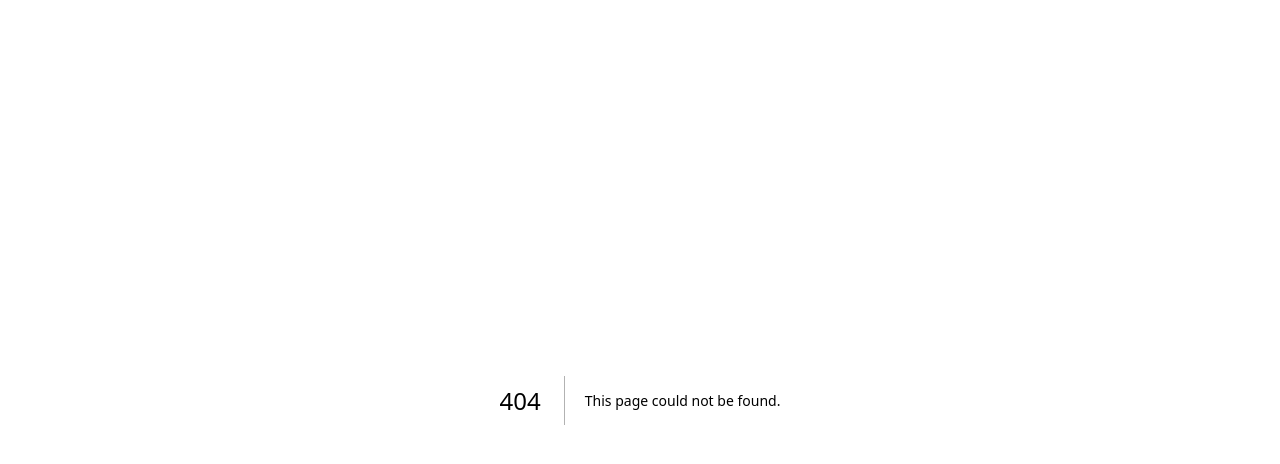
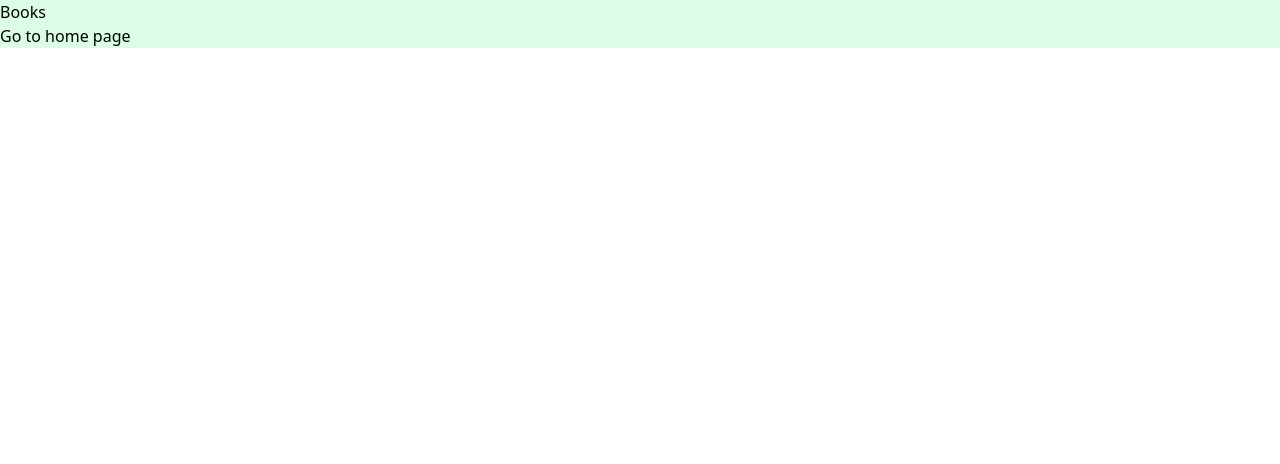
Before and after one commit to Simeonov11/skillcity-mp, a Next.js app: page /books in a window 1280 px wide. Before the commit this address had no page. Shown: the top 464 px of the page. Built offline with nearby package versions, Linux system fonts and the light colour scheme.

Commit message:
Books page created

```diff
--- a/package.json
+++ b/package.json
@@ -10,8 +10,11 @@
   },
   "dependencies": {
     "@next/font": "13.1.5",
+    "autoprefixer": "^10.4.13",
     "next": "13.1.5",
+    "postcss": "^8.4.21",
     "react": "18.2.0",
-    "react-dom": "18.2.0"
+    "react-dom": "18.2.0",
+    "tailwindcss": "^3.2.4"
   }
 }
--- /dev/null
+++ b/pages/books.js
@@ -0,0 +1,10 @@
+export default function BooksPage() {
+    return (
+        <div className="bg-green-100">
+            Books
+            <div>
+                <a href="/">Go to home page</a>
+            </div>
+        </div>
+    )
+}
--- a/pages/index.js
+++ b/pages/index.js
@@ -1,123 +1,13 @@
-import Head from 'next/head'
-import Image from 'next/image'
-import { Inter } from '@next/font/google'
-import styles from '@/styles/Home.module.css'
-
-const inter = Inter({ subsets: ['latin'] })
 
 export default function Home() {
   return (
-    <>
-      <Head>
-        <title>Create Next App</title>
-        <meta name="description" content="Generated by create next app" />
-        <meta name="viewport" content="width=device-width, initial-scale=1" />
-        <link rel="icon" href="/favicon.ico" />
-      </Head>
-      <main className={styles.main}>
-        <div className={styles.description}>
-          <p>
-            Get started by editing&nbsp;
-            <code className={styles.code}>pages/index.js</code>
-          </p>
-          <div>
-            <a
-              href="https://vercel.com?utm_source=create-next-app&utm_medium=default-template&utm_campaign=create-next-app"
-              target="_blank"
-              rel="noopener noreferrer"
-            >
-              By{' '}
-              <Image
-                src="/vercel.svg"
-                alt="Vercel Logo"
-                className={styles.vercelLogo}
-                width={100}
-                height={24}
-                priority
-              />
-            </a>
-          </div>
-        </div>
+    <div className="w-full py-10 bg-red-100">
+      Hello
 
-        <div className={styles.center}>
-          <Image
-            className={styles.logo}
-            src="/next.svg"
-            alt="Next.js Logo"
-            width={180}
-            height={37}
-            priority
-          />
-          <div className={styles.thirteen}>
-            <Image
-              src="/thirteen.svg"
-              alt="13"
-              width={40}
-              height={31}
-              priority
-            />
-          </div>
-        </div>
+      <div>
+        <a href="/books">Go to Books page</a>
+      </div>
 
-        <div className={styles.grid}>
-          <a
-            href="https://nextjs.org/docs?utm_source=create-next-app&utm_medium=default-template&utm_campaign=create-next-app"
-            className={styles.card}
-            target="_blank"
-            rel="noopener noreferrer"
-          >
-            <h2 className={inter.className}>
-              Docs <span>-&gt;</span>
-            </h2>
-            <p className={inter.className}>
-              Find in-depth information about Next.js features and&nbsp;API.
-            </p>
-          </a>
-
-          <a
-            href="https://nextjs.org/learn?utm_source=create-next-app&utm_medium=default-template&utm_campaign=create-next-app"
-            className={styles.card}
-            target="_blank"
-            rel="noopener noreferrer"
-          >
-            <h2 className={inter.className}>
-              Learn <span>-&gt;</span>
-            </h2>
-            <p className={inter.className}>
-              Learn about Next.js in an interactive course with&nbsp;quizzes!
-            </p>
-          </a>
-
-          <a
-            href="https://vercel.com/templates?framework=next.js&utm_source=create-next-app&utm_medium=default-template&utm_campaign=create-next-app"
-            className={styles.card}
-            target="_blank"
-            rel="noopener noreferrer"
-          >
-            <h2 className={inter.className}>
-              Templates <span>-&gt;</span>
-            </h2>
-            <p className={inter.className}>
-              Discover and deploy boilerplate example Next.js&nbsp;projects.
-            </p>
-          </a>
-
-          <a
-            href="https://vercel.com/new?utm_source=create-next-app&utm_medium=default-template&utm_campaign=create-next-app"
-            className={styles.card}
-            target="_blank"
-            rel="noopener noreferrer"
-          >
-            <h2 className={inter.className}>
-              Deploy <span>-&gt;</span>
-            </h2>
-            <p className={inter.className}>
-              Instantly deploy your Next.js site to a shareable URL
-              with&nbsp;Vercel.
-            </p>
-          </a>
-        </div>
-      </main>
-    </>
+    </div>
   )
 }
--- /dev/null
+++ b/postcss.config.js
@@ -0,0 +1,6 @@
+module.exports = {
+  plugins: {
+    tailwindcss: {},
+    autoprefixer: {},
+  },
+}
--- a/styles/globals.css
+++ b/styles/globals.css
@@ -1,107 +1,3 @@
-:root {
-  --max-width: 1100px;
-  --border-radius: 12px;
-  --font-mono: ui-monospace, Menlo, Monaco, 'Cascadia Mono', 'Segoe UI Mono',
-    'Roboto Mono', 'Oxygen Mono', 'Ubuntu Monospace', 'Source Code Pro',
-    'Fira Mono', 'Droid Sans Mono', 'Courier New', monospace;
-
-  --foreground-rgb: 0, 0, 0;
-  --background-start-rgb: 214, 219, 220;
-  --background-end-rgb: 255, 255, 255;
-
-  --primary-glow: conic-gradient(
-    from 180deg at 50% 50%,
-    #16abff33 0deg,
-    #0885ff33 55deg,
-    #54d6ff33 120deg,
-    #0071ff33 160deg,
-    transparent 360deg
-  );
-  --secondary-glow: radial-gradient(
-    rgba(255, 255, 255, 1),
-    rgba(255, 255, 255, 0)
-  );
-
-  --tile-start-rgb: 239, 245, 249;
-  --tile-end-rgb: 228, 232, 233;
-  --tile-border: conic-gradient(
-    #00000080,
-    #00000040,
-    #00000030,
-    #00000020,
-    #00000010,
-    #00000010,
-    #00000080
-  );
-
-  --callout-rgb: 238, 240, 241;
-  --callout-border-rgb: 172, 175, 176;
-  --card-rgb: 180, 185, 188;
-  --card-border-rgb: 131, 134, 135;
-}
-
-@media (prefers-color-scheme: dark) {
-  :root {
-    --foreground-rgb: 255, 255, 255;
-    --background-start-rgb: 0, 0, 0;
-    --background-end-rgb: 0, 0, 0;
-
-    --primary-glow: radial-gradient(rgba(1, 65, 255, 0.4), rgba(1, 65, 255, 0));
-    --secondary-glow: linear-gradient(
-      to bottom right,
-      rgba(1, 65, 255, 0),
-      rgba(1, 65, 255, 0),
-      rgba(1, 65, 255, 0.3)
-    );
-
-    --tile-start-rgb: 2, 13, 46;
-    --tile-end-rgb: 2, 5, 19;
-    --tile-border: conic-gradient(
-      #ffffff80,
-      #ffffff40,
-      #ffffff30,
-      #ffffff20,
-      #ffffff10,
-      #ffffff10,
-      #ffffff80
-    );
-
-    --callout-rgb: 20, 20, 20;
-    --callout-border-rgb: 108, 108, 108;
-    --card-rgb: 100, 100, 100;
-    --card-border-rgb: 200, 200, 200;
-  }
-}
-
-* {
-  box-sizing: border-box;
-  padding: 0;
-  margin: 0;
-}
-
-html,
-body {
-  max-width: 100vw;
-  overflow-x: hidden;
-}
-
-body {
-  color: rgb(var(--foreground-rgb));
-  background: linear-gradient(
-      to bottom,
-      transparent,
-      rgb(var(--background-end-rgb))
-    )
-    rgb(var(--background-start-rgb));
-}
-
-a {
-  color: inherit;
-  text-decoration: none;
-}
-
-@media (prefers-color-scheme: dark) {
-  html {
-    color-scheme: dark;
-  }
-}
+@tailwind base;
+@tailwind components;
+@tailwind utilities;
--- /dev/null
+++ b/tailwind.config.js
@@ -0,0 +1,11 @@
+module.exports = {
+  content: [
+    "./app/**/*.{js,ts,jsx,tsx}",
+    "./pages/**/*.{js,ts,jsx,tsx}",
+    "./components/**/*.{js,ts,jsx,tsx}",
+  ],
+  theme: {
+    extend: {},
+  },
+  plugins: [],
+}
```
Also changed, not shown: 1 other file (tests, documents, lock files or other folders).
